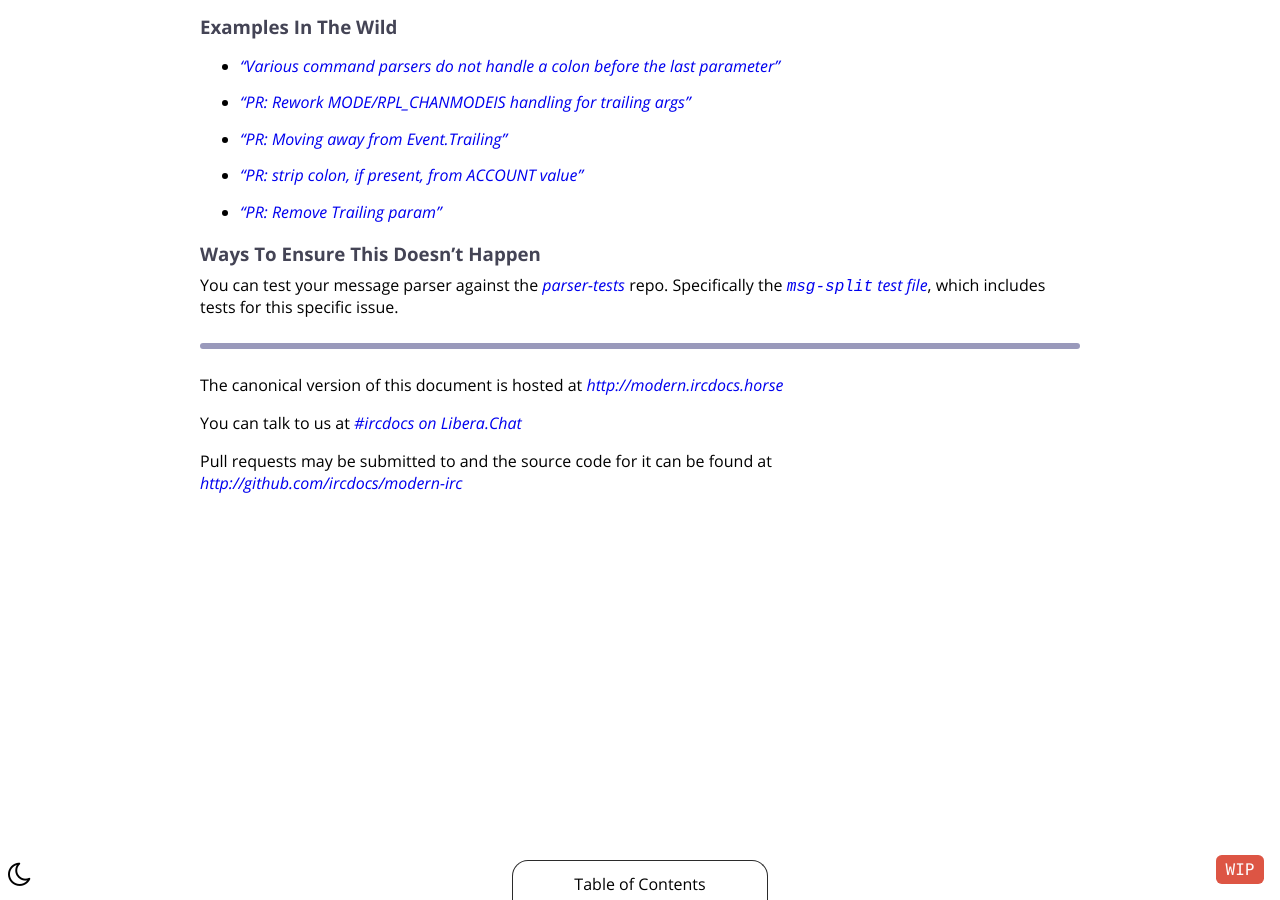
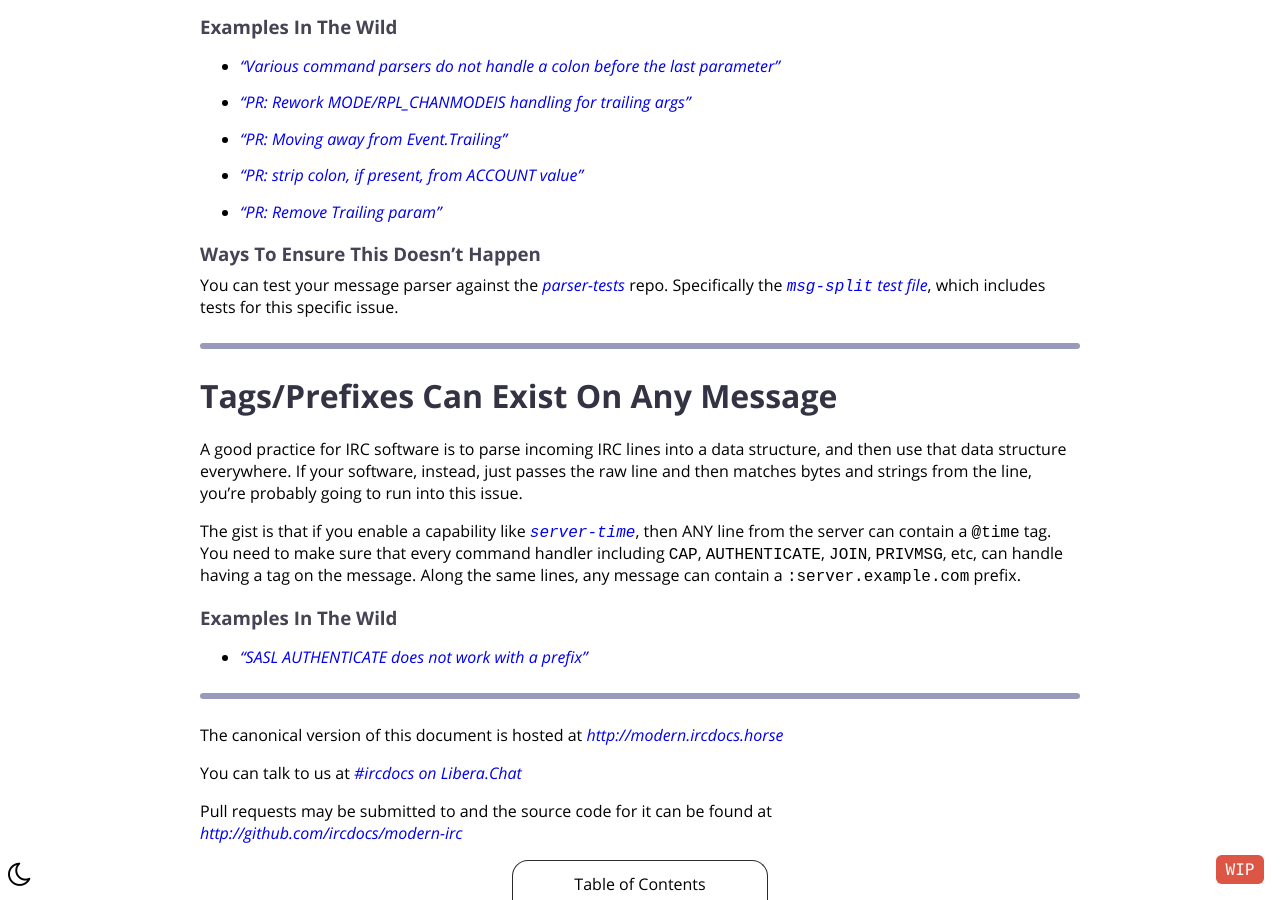
Before and after one commit to ircdocs/modern-irc, a Jekyll site: the page built from impl.md, in a window 1280 px wide and 900 px high, scrolled down 1048 px. Built offline with Jekyll 4.4.1, drawn with Linux system fonts in a browser that asks for light colours.

Commit message:
Initial tags/prefix msg

```diff
--- a/impl.md
+++ b/impl.md
@@ -59,9 +59,24 @@ The list of parameters that your IRC software uses and passes around should cont
 - ["PR: strip colon, if present, from ACCOUNT value"](https://github.com/weechat/weechat/pull/1525)
 - ["PR: Remove Trailing param"](https://github.com/khlieng/dispatch/pull/4)
 
+
 ### Ways To Ensure This Doesn't Happen
 
 You can test your message parser against the [parser-tests](https://github.com/ircdocs/parser-tests/tree/master/tests) repo. Specifically the [`msg-split` test file](https://github.com/ircdocs/parser-tests/blob/master/tests/msg-split.yaml), which includes tests for this specific issue.
+
+
+---
+
+
+# Tags/Prefixes Can Exist On Any Message
+
+A good practice for IRC software is to parse incoming IRC lines into a data structure, and then use that data structure everywhere. If your software, instead, just passes the raw line and then matches bytes and strings from the line, you're probably going to run into this issue.
+
+The gist is that if you enable a capability like [`server-time`](https://ircv3.net/specs/extensions/server-time-3.2.html), then ANY line from the server can contain a `@time` tag. You need to make sure that every command handler including `CAP`, `AUTHENTICATE`, `JOIN`, `PRIVMSG`, etc, can handle having a tag on the message. Along the same lines, any message can contain a `:server.example.com` prefix.
+
+### Examples In The Wild
+
+- ["SASL AUTHENTICATE does not work with a prefix"](https://github.com/znc/znc/issues/1212)
 
 
 
```
